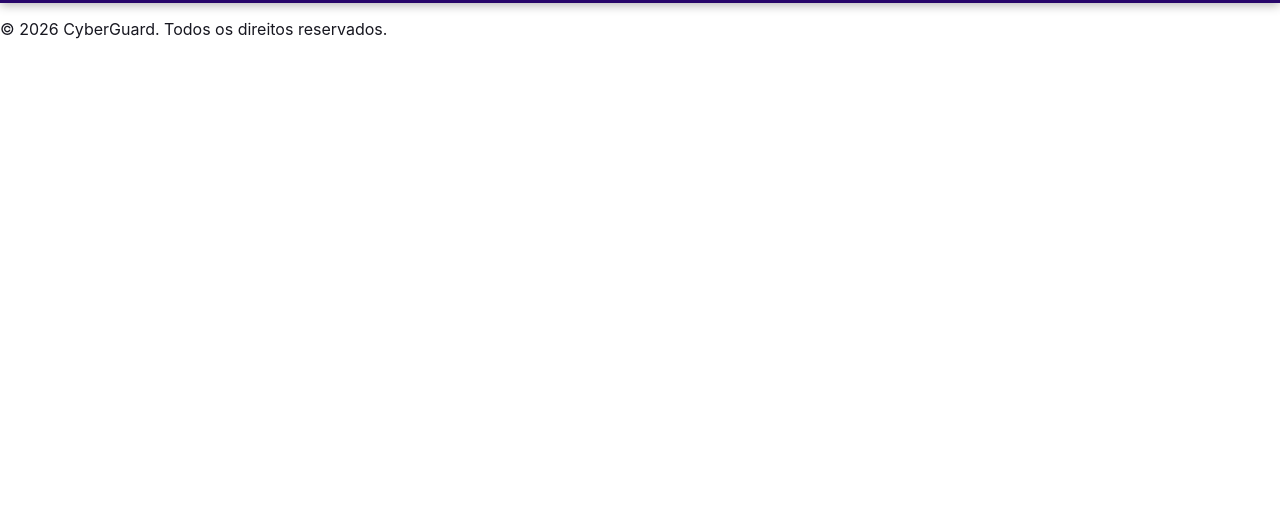
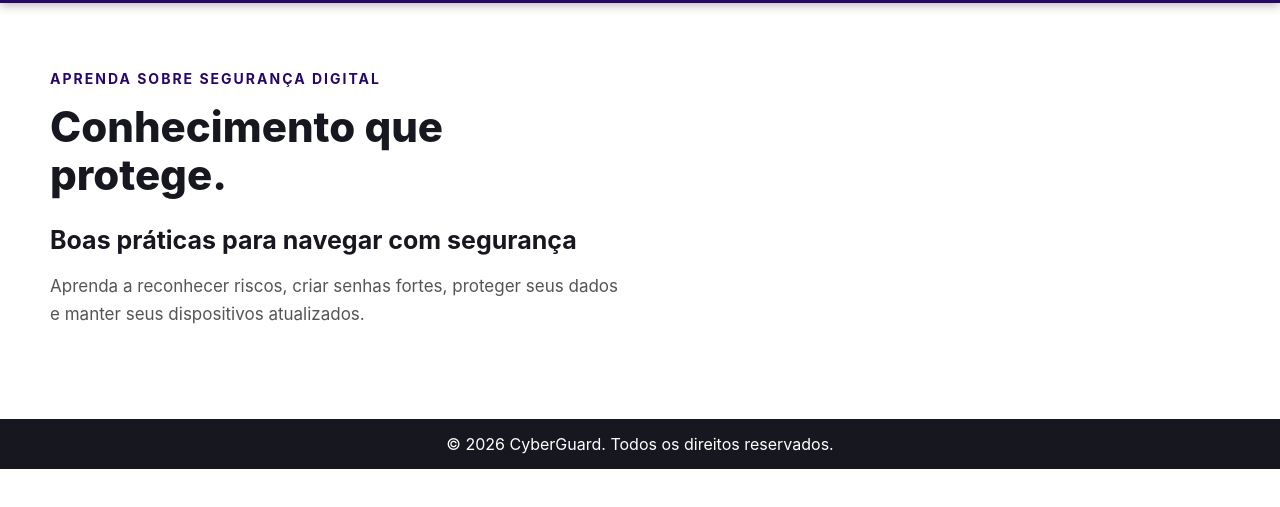
Before and after one commit to gabrielsoutodev/cybersecurity, a plain HTML site: page src/aprenda.html in a window 1280 px wide. Shown: the part 77-584 px from the top of the page. Drawn offline with Linux system fonts and the light colour scheme.

```diff
--- a/src/ameacas.html
+++ b/src/ameacas.html
@@ -1,8 +1,11 @@
 <!DOCTYPE html>
 <html>
     <head>
+        <meta charset="UTF-8">
+        <meta http-equiv="Cache-Control" content="no-cache, no-store, must-revalidate">
+        <meta http-equiv="Pragma" content="no-cache">
+        <meta http-equiv="Expires" content="0">
         <title>Ameaças Digitais</title>
-        <link rel="stylesheet" href="https://cloudflare.com">
         <link rel="stylesheet" href="../style.css">
     </head>
     <body>
--- a/src/aprenda.html
+++ b/src/aprenda.html
@@ -1,6 +1,10 @@
 <!DOCTYPE html>
 <html>
     <head>
+        <meta charset="UTF-8">
+        <meta http-equiv="Cache-Control" content="no-cache, no-store, must-revalidate">
+        <meta http-equiv="Pragma" content="no-cache">
+        <meta http-equiv="Expires" content="0">
         <title>Aprenda</title>
         <link rel="stylesheet" href="../style.css">
     </head>
@@ -22,7 +26,17 @@
         </ul>
     </nav>
 </header>
-        <footer>
+        <main>
+            <section id="aprenda" class="hero">
+                <div class="hero-conteudo">
+                    <span class="subtitulo">APRENDA SOBRE SEGURANÇA DIGITAL</span>
+                    <h1 class="titulo">Conhecimento que protege.</h1>
+                    <h2>Boas práticas para navegar com segurança</h2>
+                    <p class="texto-central">Aprenda a reconhecer riscos, criar senhas fortes, proteger seus dados e manter seus dispositivos atualizados.</p>
+                </div>
+            </section>
+        </main>
+        <footer class="rodape">
             <p>&copy; <span id="ano-copyright"></span> CyberGuard. Todos os direitos reservados.</p>
         </footer>
         <script src="../app.js"></script>
```
Also changed, not shown: src/central.html (+4 -0 lines), src/protecao.html (+4 -0 lines), src/quiz.html (+4 -0 lines).
